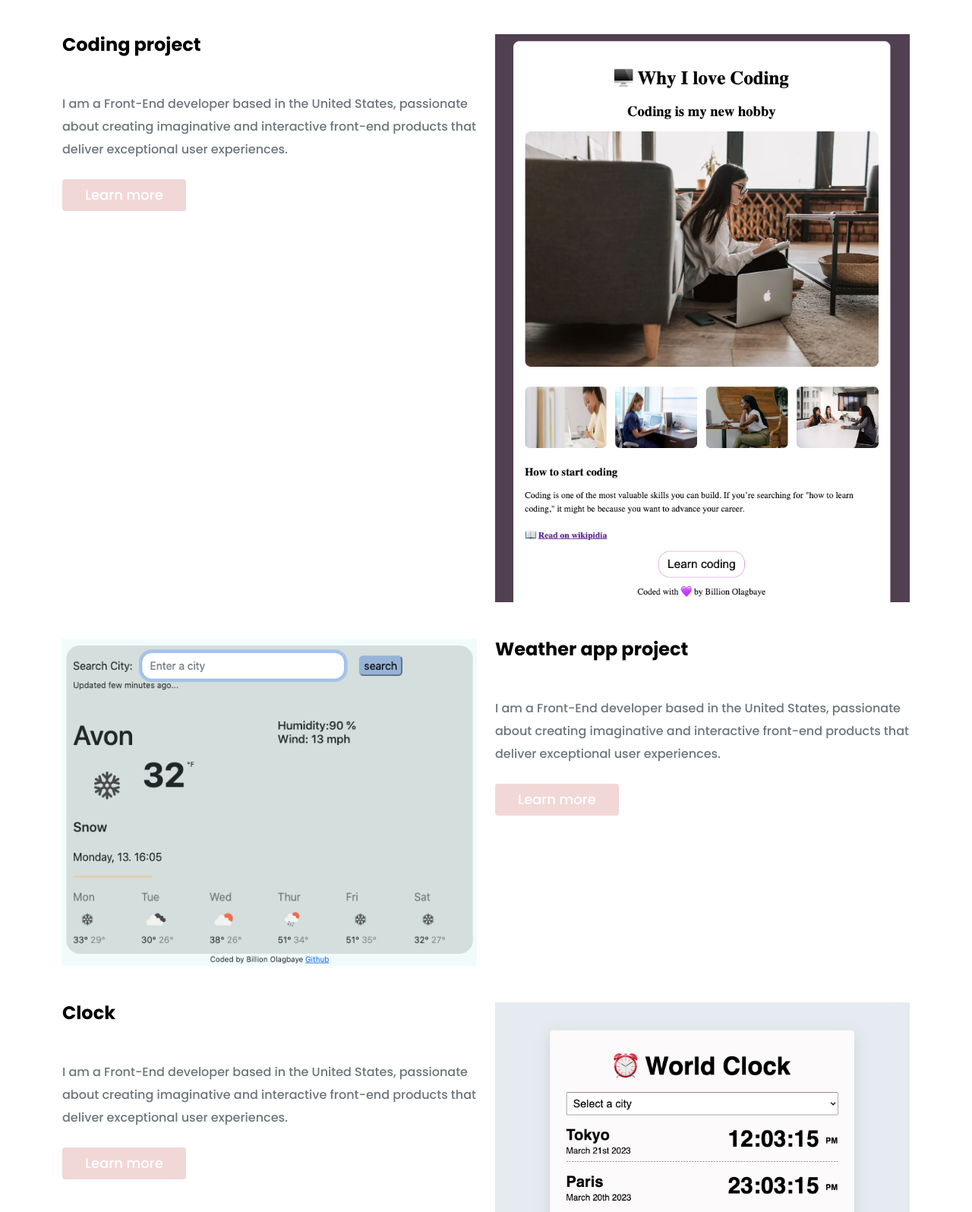
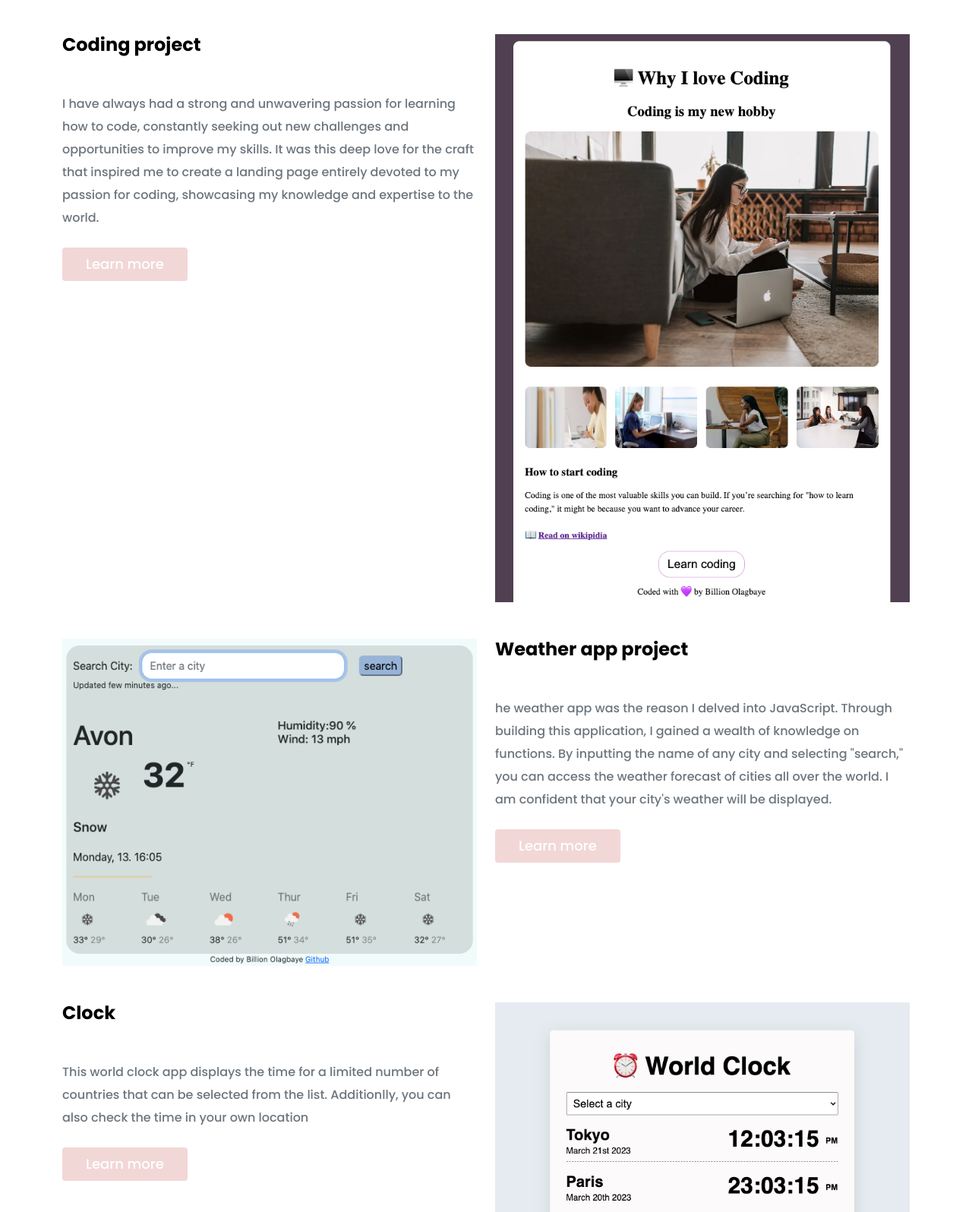
Before and after one commit to BillionOla/new-project, a plain HTML site: page index.html in a window 1280 px wide. Shown: the part 1204-2800 px from the top of the page at 76% size. Drawn offline with nearby package versions, Linux system fonts and the light colour scheme; a web font is replaced by a local one.

Commit message:
styling the css and editing the words to the correct words

```diff
--- a/css/styles.css
+++ b/css/styles.css
@@ -42,7 +42,8 @@ h1{
     color: white;
     font-size: 18px;
     line-height: 12px;
-    padding: 15px 30px;
+    padding: 15px 30px
+    ;
 }
 h2{
     font-size: 64px;
@@ -59,7 +60,8 @@ p {
     font-size: 18px;
     line-height: 12px;
     padding: 15px 30px;
-    border: 2px;
+
+
 }
 @media (max-width:900px){
     h1{
@@ -145,6 +147,7 @@ footer .contact-box {
     padding: 30px 100px;
     border-radius: 10px;
     margin-top: 70px;
+     border: 1px solid pink;
   }
 
 footer .contact-box p {
@@ -161,7 +164,8 @@ Footer .email-link:hover {
     color: var(--branding-color);
   }
 #pics {
-  box-shadow: 100px black;
+  box-shadow: 5px 5px 10px  rgba(0, 0, 0, 0.4);
+  border-radius: 20px;
   }
 .soon{
   text-align: center;
@@ -171,7 +175,7 @@ Footer .email-link:hover {
     background-color:rgb(252, 250, 247);
     padding: 160px 20px;
 }
-.fa-brands{
+.fa-brands {
     line-height: 1.5;
     width: 100px;
     color: black;
--- a/index.html
+++ b/index.html
@@ -23,7 +23,7 @@
 <body>
      <div class="container">
     <nav class="d-flex justify-content-between ">
-        <img src="images/logo.png" alt="" width="100px"/>
+        <img src="images/logo.png"  alt="logo" width="100px"/></a>
     <ul>
         <li> <a href="/">Home</a></li>
         <li> <a href="/about.html"> About</a></li>
@@ -41,12 +41,12 @@
        🇺🇸 Frontend Developer, based in USA
     </h2>
     <p>
-        <a href="/contact.html" class="btn btn-branding"> contact me</a>
+        <a href="/contact.html" class="btn btn-branding" alt="contact me"> contact me</a>
     </p>
     </div>
 
     <P class="text-center mb-5">
-   Featured Project which my best projects be choice to show
+   Some of the Latest Projects I Worked On
     </P>
     <div class="container" id="feature">
      <div class="row mb-5">
@@ -74,9 +74,9 @@
         <div class="project-description">
        <h2 class="mb-5">Coding project</h2>
         <p class="mb-4 text-muted">
-        I am a Front-End developer based in the United States,
-            passionate about creating imaginative and interactive
-           front-end products that deliver exceptional user experiences.
+        I have always had a strong and unwavering passion for learning how to code,
+        constantly seeking out new challenges and opportunities to improve my skills. It was this deep love for the craft that inspired me to create a landing page entirely devoted to my passion for coding,
+        showcasing my knowledge and expertise to the world.
     </p>
     <a href="" class="btn btn-branding-outline">
         Learn more
@@ -97,11 +97,11 @@
         <div class="project-description">
        <h2 class="mb-5">Weather app project</h2>
         <p class="mb-4 text-muted">
-        I am a Front-End developer based in the United States,
-            passionate about creating imaginative and interactive
-           front-end products that deliver exceptional user experiences.
+        he weather app was the reason I delved into JavaScript. Through building this application, I gained a wealth of knowledge on functions.
+         By inputting the name of any city and selecting "search," you can access the weather forecast of cities all over the world.
+         I am confident that your city's weather will be displayed.
     </p>
-    <a href="" class="btn btn-branding-outline">
+    <a href="https://zingy-cocada-fa95a0.netlify.app/" class="btn btn-branding-outline">
         Learn more
     </a>
    </div>
@@ -113,11 +113,11 @@
         <div class="project-description">
        <h2 class="mb-5">Clock </h2>
         <p class="mb-4 text-muted">
-        I am a Front-End developer based in the United States,
-            passionate about creating imaginative and interactive
-           front-end products that deliver exceptional user experiences.
+
+        This world clock app displays the time for a limited number of countries that can be selected from the list.
+         Additionlly, you can also check the time in your own location
     </p>
-    <a href="" class="btn btn-branding-outline">Learn more</a>
+    <a href="https://friendly-gingersnap-a0b507.netlify.app/" class="btn btn-branding-outline">Learn more</a>
    </div>
    </div>
    <div class="col d-none d-lg-block">
@@ -180,7 +180,6 @@
           open-sourced
         </a>
       </p>
-
       </footer>
          </div>
 </body>
```
Also changed, not shown: blog.html (+2 -1 lines), about.html (line endings or trailing spaces).
